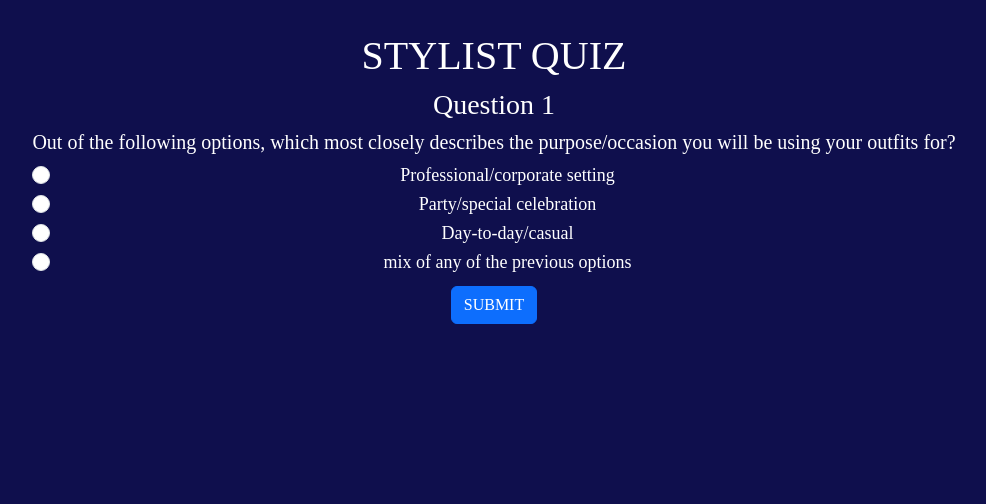
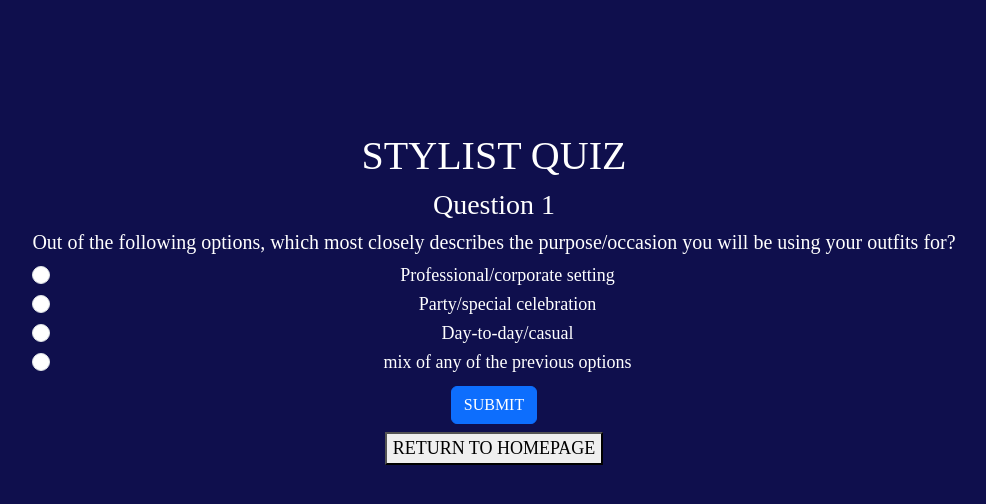
Before and after one commit to mmoya064/final_copy_seg3125_project2, a React (Create React App) app in the folder react-/: page / in a window 1280 px wide. Shown: the top 504 px of the page, without its empty margins (146-1132 px from the left). Built offline with nearby package versions, Linux system fonts and the light colour scheme.

Commit message:
added "Return" button to the quiz

```diff
--- a/react-/src/index.css
+++ b/react-/src/index.css
@@ -5,9 +5,12 @@ body {
     sans-serif;
   -webkit-font-smoothing: antialiased;
   -moz-osx-font-smoothing: grayscale;
+  padding: 100px;
+
 }
 
 code {
   font-family: source-code-pro, Menlo, Monaco, Consolas, 'Courier New',
     monospace;
+
 }
--- a/react-/src/index.js
+++ b/react-/src/index.js
@@ -4,12 +4,23 @@ import './index.css';
 import App from './App';
 import reportWebVitals from './reportWebVitals';
 
+const homepage = () => {
+  window.location.href = 'https://mmoya064.github.io/final_copy_seg3125_project2/'; // Replace with the correct path to your HTML file
+
+}
+
 const root = ReactDOM.createRoot(document.getElementById('root'));
 root.render(
   <React.StrictMode>
     <App />
+
+    <div type = ""></div>
+    <div>
+      <button type = "button" onClick = {homepage}> RETURN TO HOMEPAGE</button>
+    </div>
   </React.StrictMode>
 );
+
 
 // If you want to start measuring performance in your app, pass a function
 // to log results (for example: reportWebVitals(console.log))
```
Also changed, not shown: react-/src/logo.svg (deleted).
